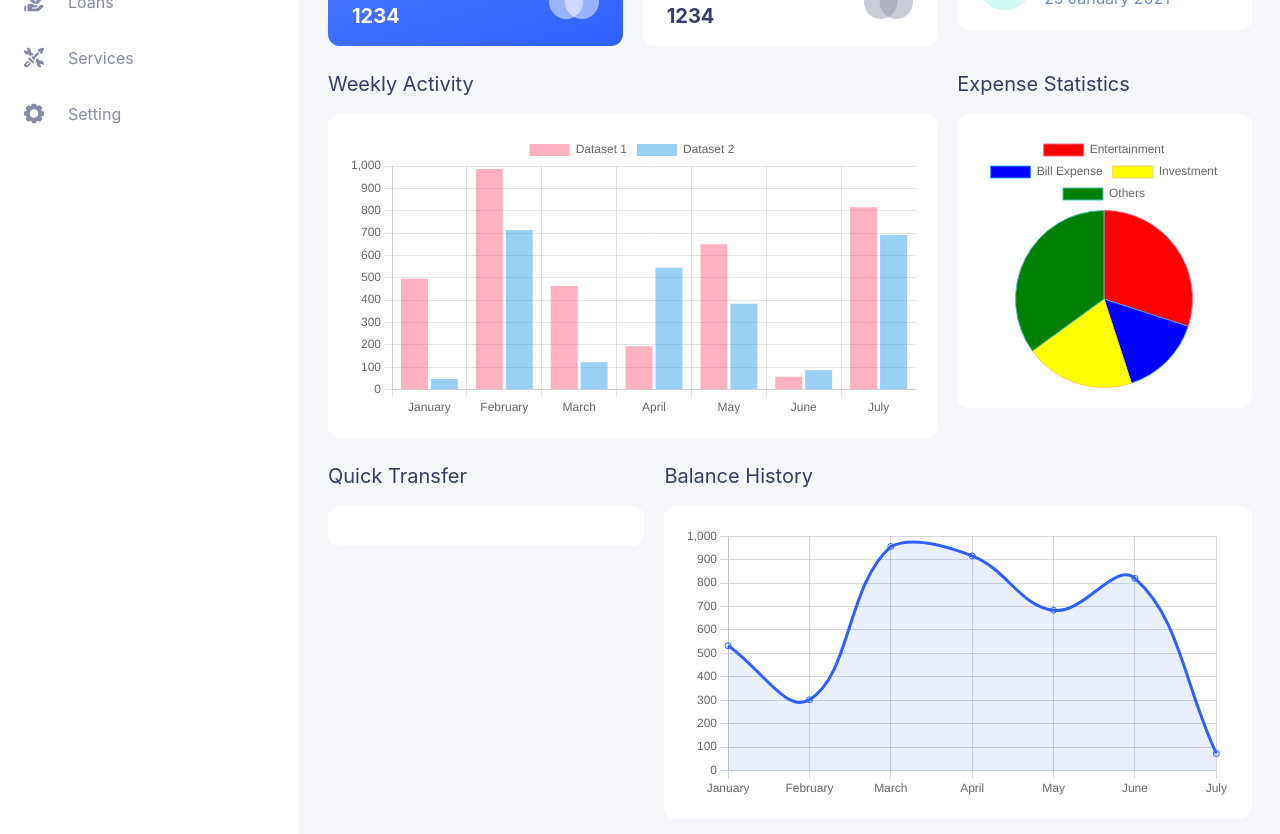
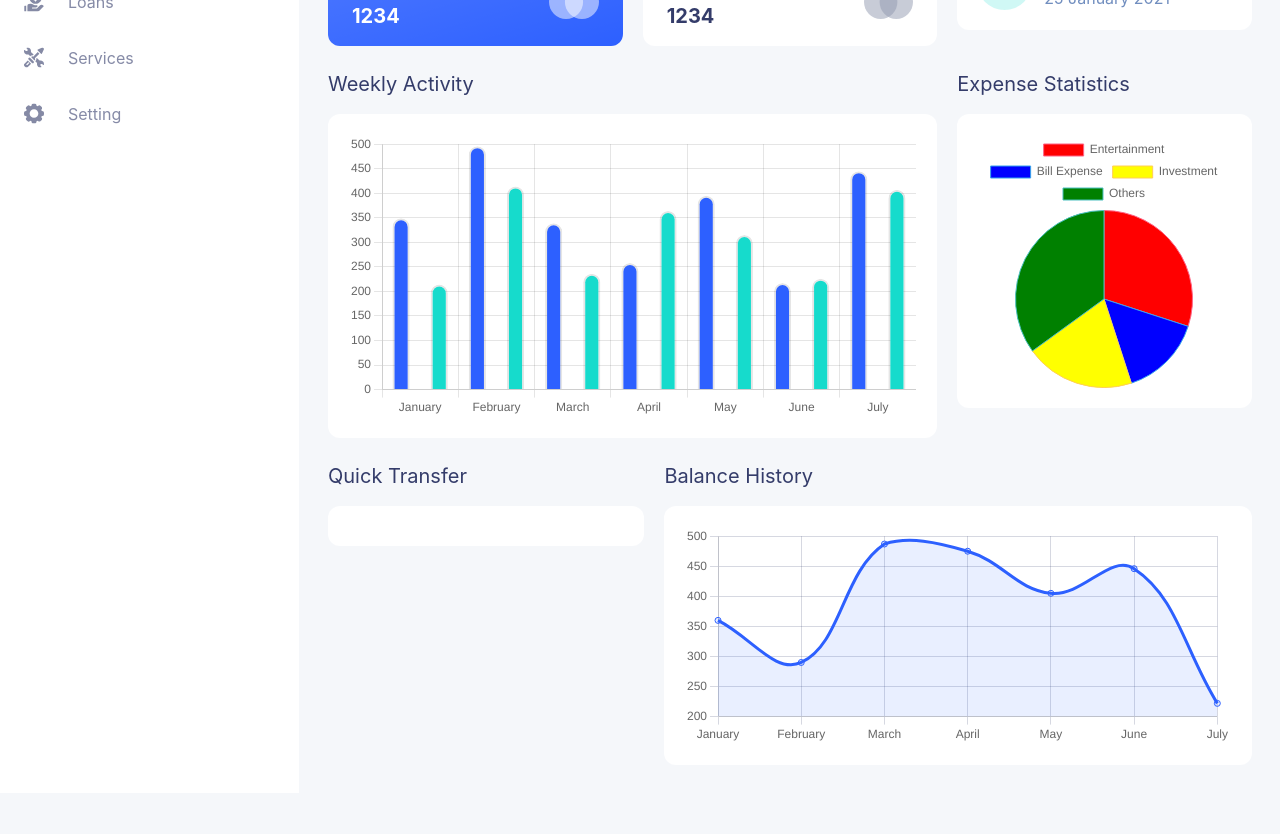
Before and after one commit to nafasebra/bankdash, a React (Vite) app: page / in a window 1280 px wide. Shown: the part 400-1234 px from the top of the page. After the commit the page ends 1193 px from the top, so only its background shows below. Built offline with nearby package versions, Linux system fonts and the light colour scheme.

Commit message:
style: change style for bar chart component

```diff
--- a/src/components/ui/chart/BarChart.tsx
+++ b/src/components/ui/chart/BarChart.tsx
@@ -23,6 +23,7 @@ export const options = {
   responsive: true,
   plugins: {
     legend: {
+      display: false,
       position: 'top' as const,
     },
     title: {
@@ -38,19 +39,27 @@ export const data = {
   datasets: [
     {
       label: 'Dataset 1',
-      data: labels.map(() => faker.datatype.number({ min: 0, max: 1000 })),
-      backgroundColor: 'rgba(255, 99, 132, 0.5)',
+      data: labels.map(() => faker.datatype.number({ min: 200, max: 500 })),
+      backgroundColor: 'rgba(45, 96, 255, 1)',
+      borderWidth: 2,
+      borderRadius: 30,
+      barPercentage: 0.45,
+      categoryPercentage: 1
     },
     {
       label: 'Dataset 2',
-      data: labels.map(() => faker.datatype.number({ min: 0, max: 1000 })),
-      backgroundColor: 'rgba(53, 162, 235, 0.5)',
+      data: labels.map(() => faker.datatype.number({ min: 200, max: 500 })),
+      backgroundColor: 'rgba(22, 219, 204, 1)',
+      borderWidth: 2,
+      borderRadius: 30,
+      barPercentage: 0.45,
+      categoryPercentage: 1
     },
   ],
 };
 
 function BarChart() {
-  return <Bar options={options} data={data} />;
+  return <Bar height={150} options={options} data={data} />;
 }
 
 export default BarChart;
--- a/src/components/ui/chart/LineChart.tsx
+++ b/src/components/ui/chart/LineChart.tsx
@@ -61,7 +61,7 @@ export const data = {
   datasets: [
     {
       label: 'Dataset 1',
-      data: labels.map(() => faker.datatype.number({ min: 0, max: 1000 })),
+      data: labels.map(() => faker.datatype.number({ min: 200, max: 500 })),
       borderColor: 'rgb(45, 96, 255)',
       backgroundColor: 'rgba(45, 96, 255, 0.1)',
       lineTension: 0.4,
@@ -71,7 +71,7 @@ export const data = {
 };
 
 function LineChart() {
-  return <Line options={options} data={data} />;
+  return <Line height={120} options={options} data={data} />;
 }
 
 export default LineChart
```
